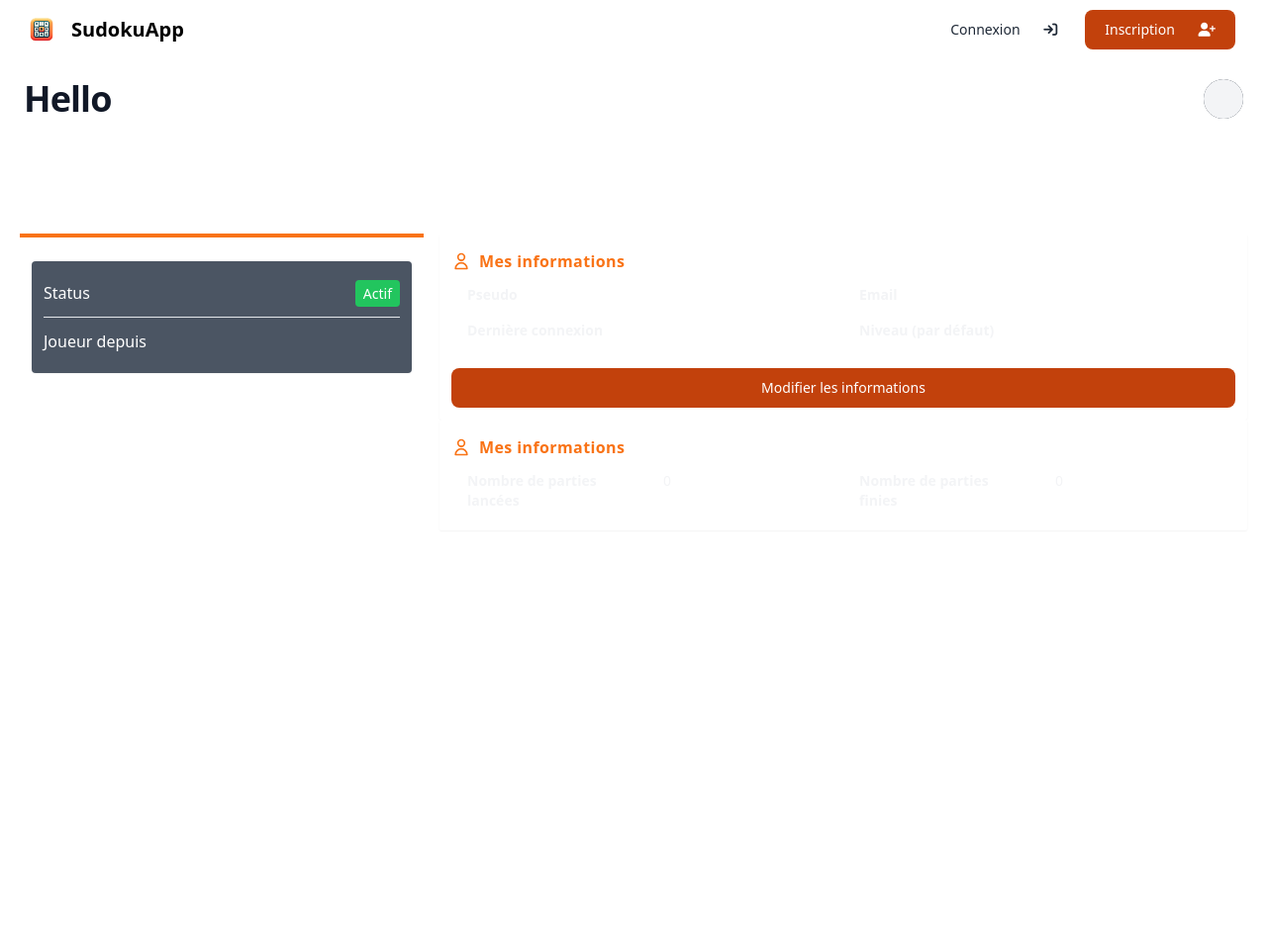
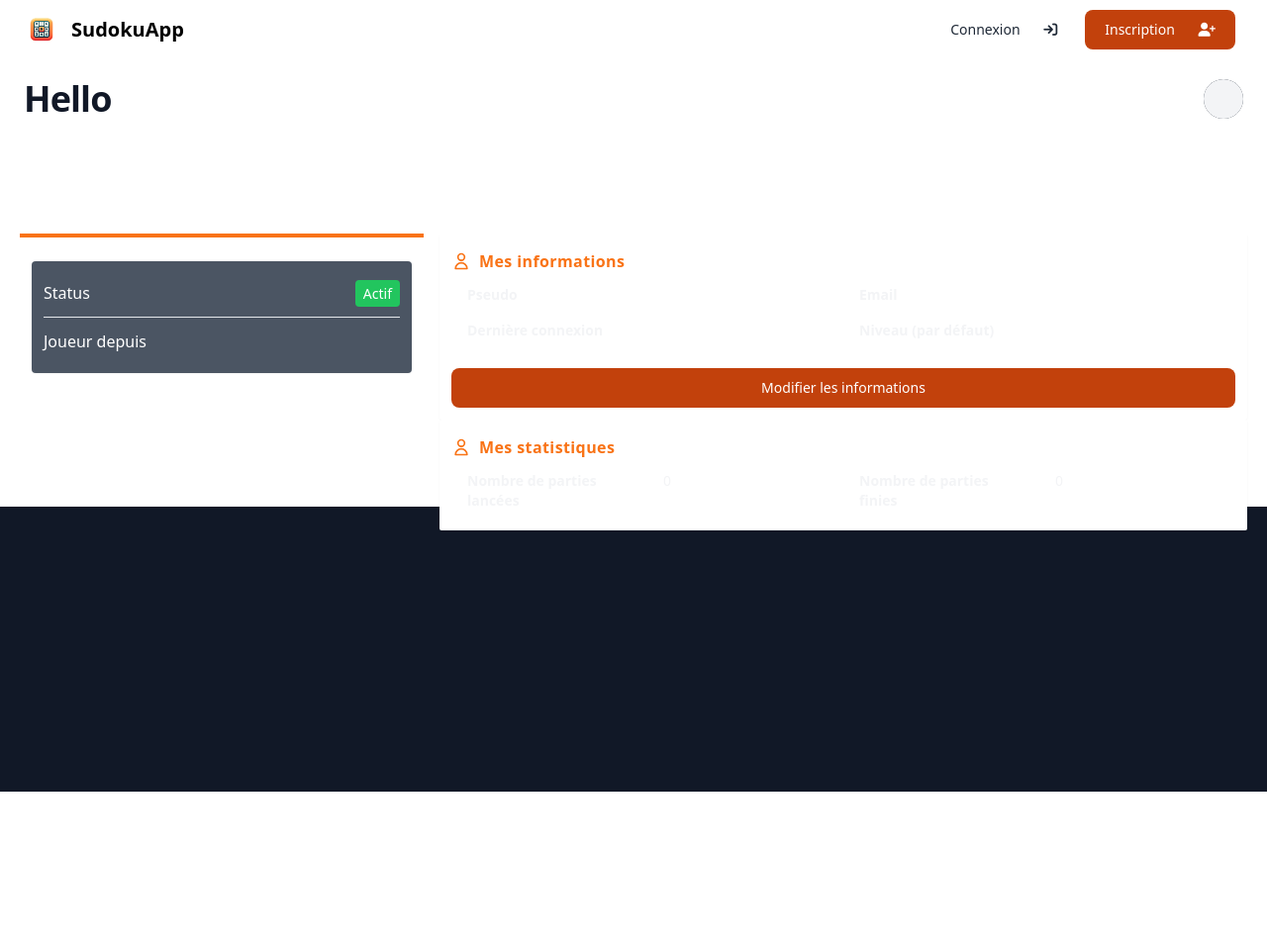
Before and after one commit to matteobnvl/django-sudoku, a Django app: page /profil/ in a window 1280 px wide. Shown: the whole page at 99% size. After the commit the page ends 800 px from the top, so only its background shows below. Run offline with Django 5.2, Linux system fonts and the light colour scheme; data that the repository does not hold is empty; some libraries are stand-ins or nearby versions.

Commit message:
404 & fix front

```diff
--- a/sudoku/templates/error.html
+++ b/sudoku/templates/404.html
@@ -3,16 +3,16 @@
 {% block title %}Erreur 404{% endblock %}
 
 {% block content %}
-    <section class="bg-white dark:bg-gray-900">
+    <section class="bg-gray-900">
         <div class="py-8 px-4 mx-auto max-w-screen-xl lg:py-16 lg:px-6">
             <div class="mx-auto max-w-screen-sm text-center">
                 <h1 class="mb-4 text-7xl tracking-tight font-extrabold lg:text-9xl text-primary-600 dark:text-primary-500">
                     404
                 </h1>
-                <p class="mb-4 text-3xl tracking-tight font-bold text-gray-900 md:text-4xl dark:text-white">
+                <p class="mb-4 text-3xl tracking-tight font-bold md:text-4xl text-white">
                     Oups vous vous êtes perdus
                 </p>
-                <p class="mb-4 text-lg font-light text-gray-500 dark:text-gray-400">
+                <p class="mb-4 text-lg font-light text-gray-400">
                     Désolé nous ne trouvons pas cette page, si c'est une erreur de notre part n'hésitez pas à nous contacter.
                 </p>
                 <a href="{% url 'index' %}" class="inline-flex text-white bg-primary-600 hover:bg-primary-800 focus:ring-4 focus:outline-none focus:ring-primary-300 font-medium rounded-lg text-sm px-5 py-2.5 text-center dark:focus:ring-primary-900 my-4">
--- a/sudoku/templates/base_site.html
+++ b/sudoku/templates/base_site.html
@@ -14,7 +14,7 @@
     <script src="{% static 'js/tailwind.config.js' %}"></script>
     {% block style %}{% endblock %}
 </head>
-<body>
+<body class="bg-gray-900">
     <header>
         <nav class="bg-white border-gray-200 px-4 lg:px-6 py-2.5 dark:bg-gray-800">
             <div class="flex flex-wrap justify-between items-center mx-auto max-w-screen-xl">
--- a/sudoku/templates/dashboard/index.html
+++ b/sudoku/templates/dashboard/index.html
@@ -5,7 +5,7 @@
 {% block content %}
     {% include 'dashboard/modal/drop_down_user.html' %}
     <section class="bg-white dark:bg-gray-900 pt-10">
-        <div class="px-4 mx-auto max-w-screen-xl h-screen lg:px-6">
+        <div class="px-4 mx-auto max-w-screen-xl lg:px-6">
             <div class="pb-10 flex justify-center items-center">
                 <a href="{% url 'generate' %}" data-tooltip-target="tooltip-default" alt="Changer le niveau dans votre profil" class="text-white bg-primary-700 hover:bg-primary-800 focus:ring-4 focus:ring-primary-300 font-medium rounded-lg text-sm px-4 lg:px-5 py-2 lg:py-2.5 mr-2 dark:bg-primary-600 dark:hover:bg-primary-700 focus:outline-none dark:focus:ring-primary-800">
                     Lancer un nouveau sudoku <i class="fa-solid fa-play ml-5"></i>
--- a/sudoku/templates/index.html
+++ b/sudoku/templates/index.html
@@ -3,7 +3,7 @@
 {% block title %}Accueil{% endblock %}
 
 {% block content %}
-<section class="bg-white h-screen dark:bg-gray-900">
+<section class="bg-white dark:bg-gray-900 pt-24">
     <div class="flex items-center justify-center h-full max-w-screen-xl mx-auto px-4 lg:gap-8 xl:gap-0 lg:grid lg:grid-cols-12">
         <div class="mr-auto place-self-center lg:col-span-7">
             <h1 class="max-w-2xl mb-4 text-4xl font-extrabold tracking-tight leading-none md:text-5xl xl:text-6xl dark:text-white">
--- a/sudoku/templates/profile/index.html
+++ b/sudoku/templates/profile/index.html
@@ -4,7 +4,7 @@
 
 {% block content %}
 {% include 'dashboard/modal/drop_down_user.html' %}
-<div class="bg-white dark:bg-gray-900 pt-10 h-screen">
+<div class="bg-white dark:bg-gray-900 pt-10">
     {% if errors %}
         <div class="flex p-4 mb-4 text-sm text-red-800 rounded-lg bg-red-50 dark:bg-gray-800 dark:text-red-400" role="alert">
             <svg class="flex-shrink-0 inline w-4 h-4 me-3 mt-[2px]" aria-hidden="true" xmlns="http://www.w3.org/2000/svg" fill="currentColor" viewBox="0 0 20 20">
@@ -84,7 +84,7 @@
                                     d="M16 7a4 4 0 11-8 0 4 4 0 018 0zM12 14a7 7 0 00-7 7h14a7 7 0 00-7-7z" />
                             </svg>
                         </span>
-                        <span class="tracking-wide text-orange-500">Mes informations</span>
+                        <span class="tracking-wide text-orange-500">Mes statistiques</span>
                     </div>
                     <div class="text-gray-100">
                         <div class="grid md:grid-cols-2 text-sm">
--- a/sudoku/views.py
+++ b/sudoku/views.py
@@ -153,6 +153,5 @@ def profil(request):
             return render(request, 'profile/index.html', {'errors': "L'email renseigné est déjà utilisé", 'stats': stats})
     return render(request, 'profile/index.html', {'stats': stats})
 
-
-def page_not_found_view(request):
-    return render(request,'error.html', context={})
+def render_404(request, exception):
+    return render(request, '404.html', status=404)
--- a/sudokuapp/settings.py
+++ b/sudokuapp/settings.py
@@ -23,9 +23,9 @@ BASE_DIR = Path(__file__).resolve().parent.parent
 SECRET_KEY = 'django-insecure-)dht_6)4$)(s=7&^0)somhp4du1#e#v0pp5712#4$io4f^1qdy'
 
 # SECURITY WARNING: don't run with debug turned on in production!
-DEBUG = True
+DEBUG = False
 
-ALLOWED_HOSTS = []
+ALLOWED_HOSTS = ['*']
 
 
 # Application definition
--- a/sudokuapp/urls.py
+++ b/sudokuapp/urls.py
@@ -23,3 +23,5 @@ urlpatterns = [
     path('', include("sudoku.urls")),
     path('', include('django.contrib.auth.urls')),
 ]
+
+handler404 = 'sudoku.views.render_404'
```
